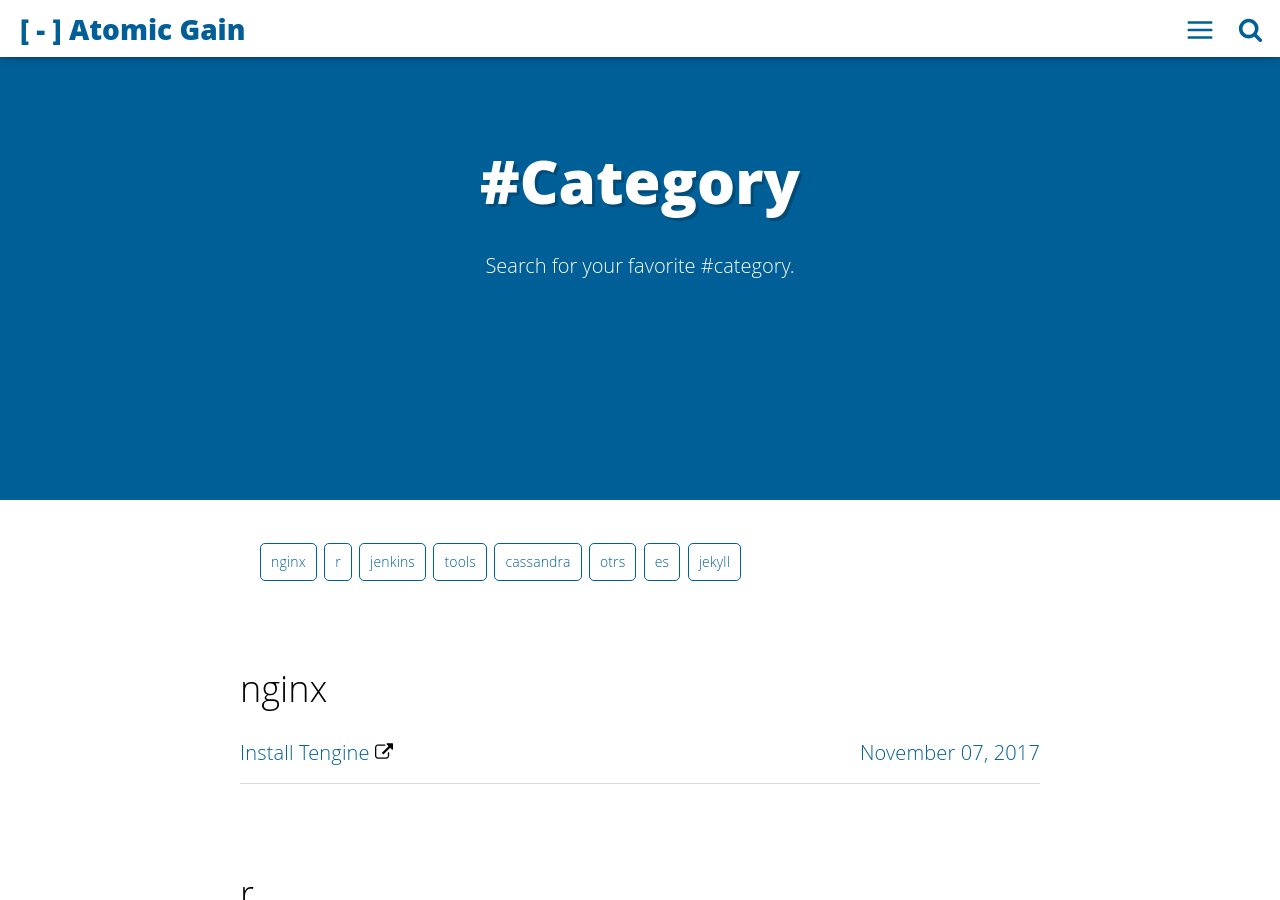
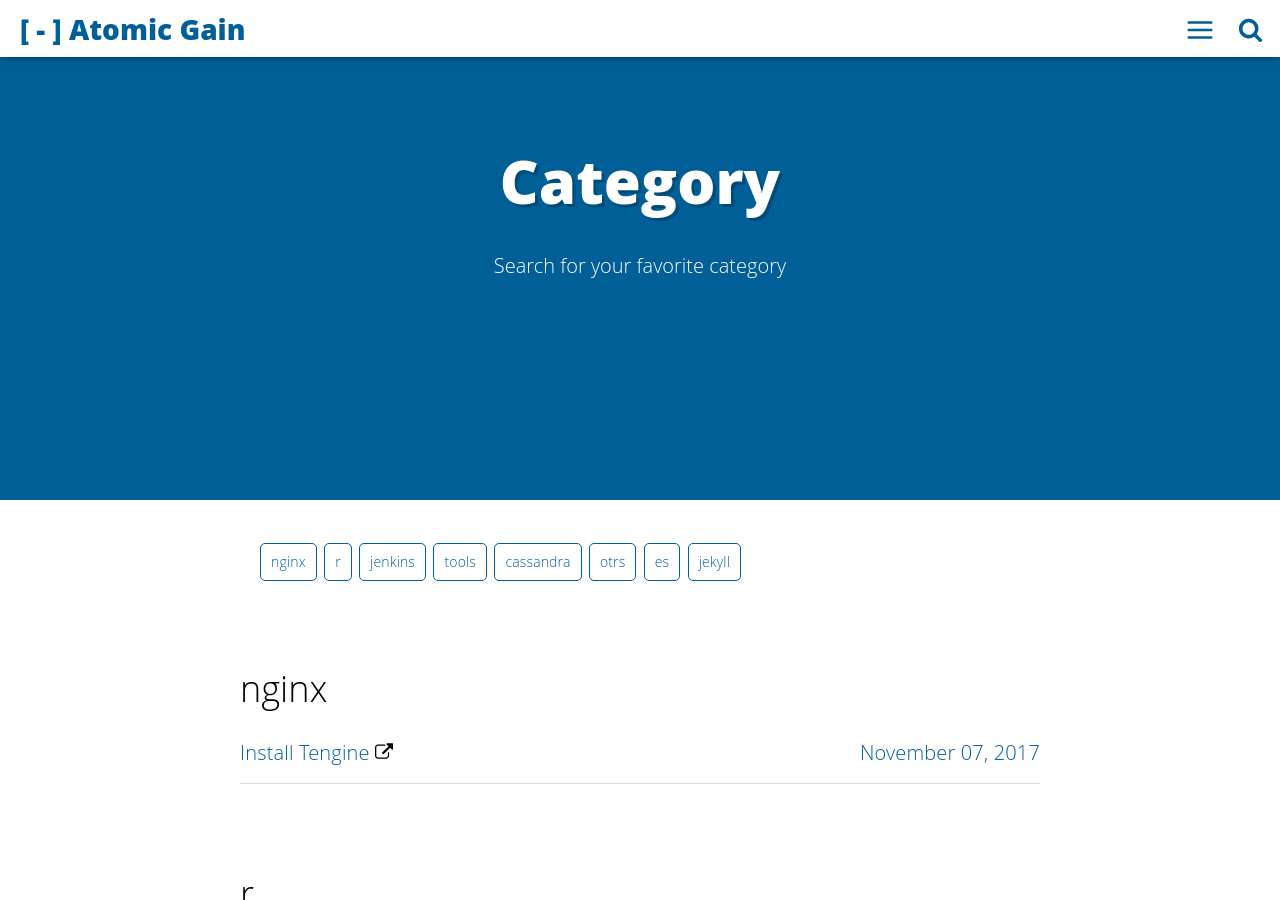
Before and after one commit to wilmosfang/biscuits, a Jekyll site: the page built from category.html, in a window 1280 px wide and 900 px high. Built offline with Jekyll 4.4.1, drawn with Linux system fonts in a browser that asks for light colours; comment, search, counter and statistics services are not loaded.

Commit message:
change some style

```diff
--- a/category.html
+++ b/category.html
@@ -1,8 +1,8 @@
 ---
 layout: minimal
-title: "#Category"
+title: "Category"
 permalink: /category/index.html
-description: "Search for your favorite #category."
+description: "Search for your favorite category"
 ---
 
 <div class="tags">
--- a/series.html
+++ b/series.html
@@ -3,7 +3,7 @@ layout: minimal
 title: "Series"
 permalink: /series/index.html
 image: '/assets/img/series.png'
-description: "Take a look at my series about lorem ipsum..."
+description: "Take a look at my series..."
 ---
 
 {% for tag in site.categories %}
--- a/tags.html
+++ b/tags.html
@@ -1,8 +1,8 @@
 ---
 layout: minimal
-title: "#Tags"
+title: "Tags"
 permalink: /tags/index.html
-description: "Search for your favorite #tag."
+description: "Search for your favorite tag"
 ---
 
 <div class="tags">
```
